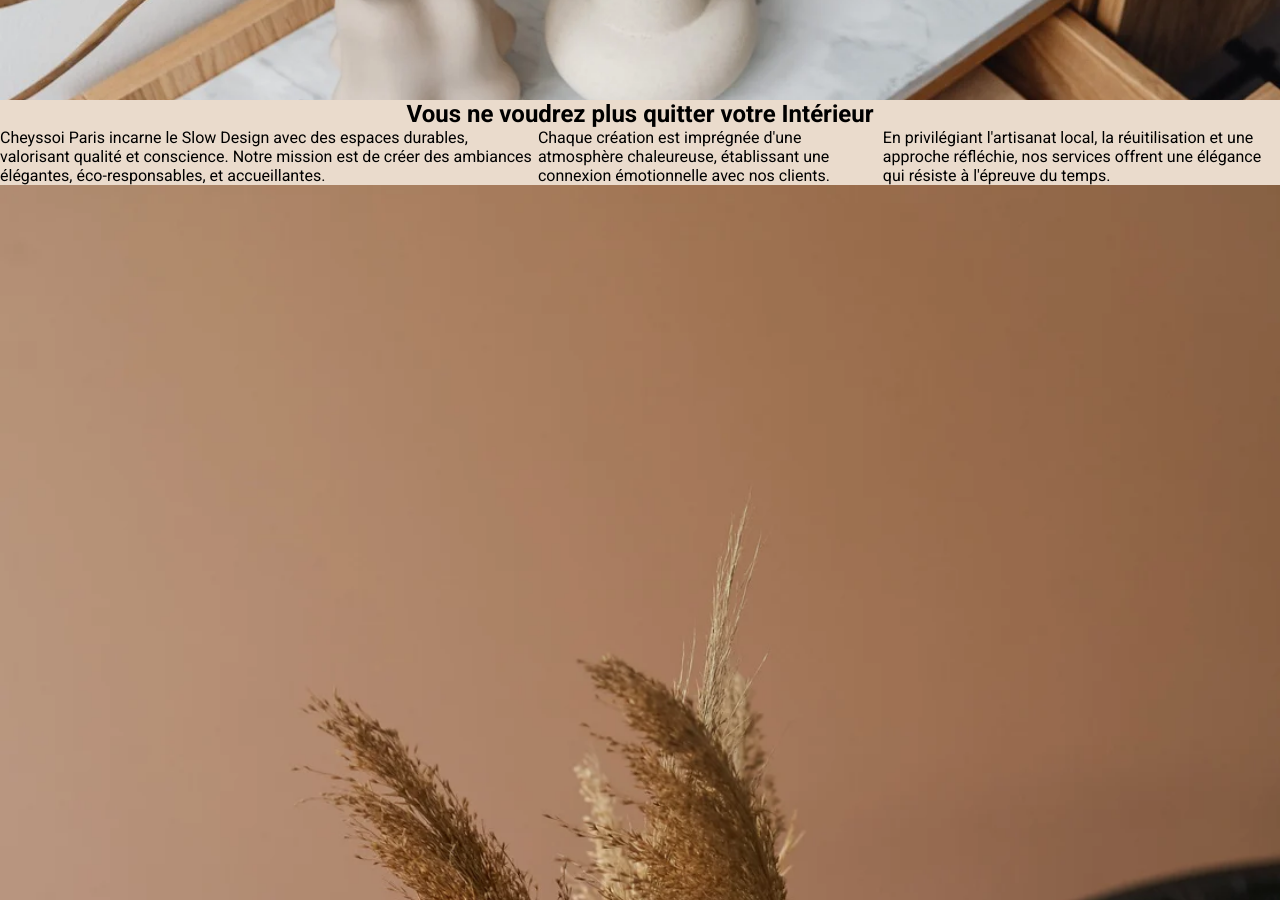
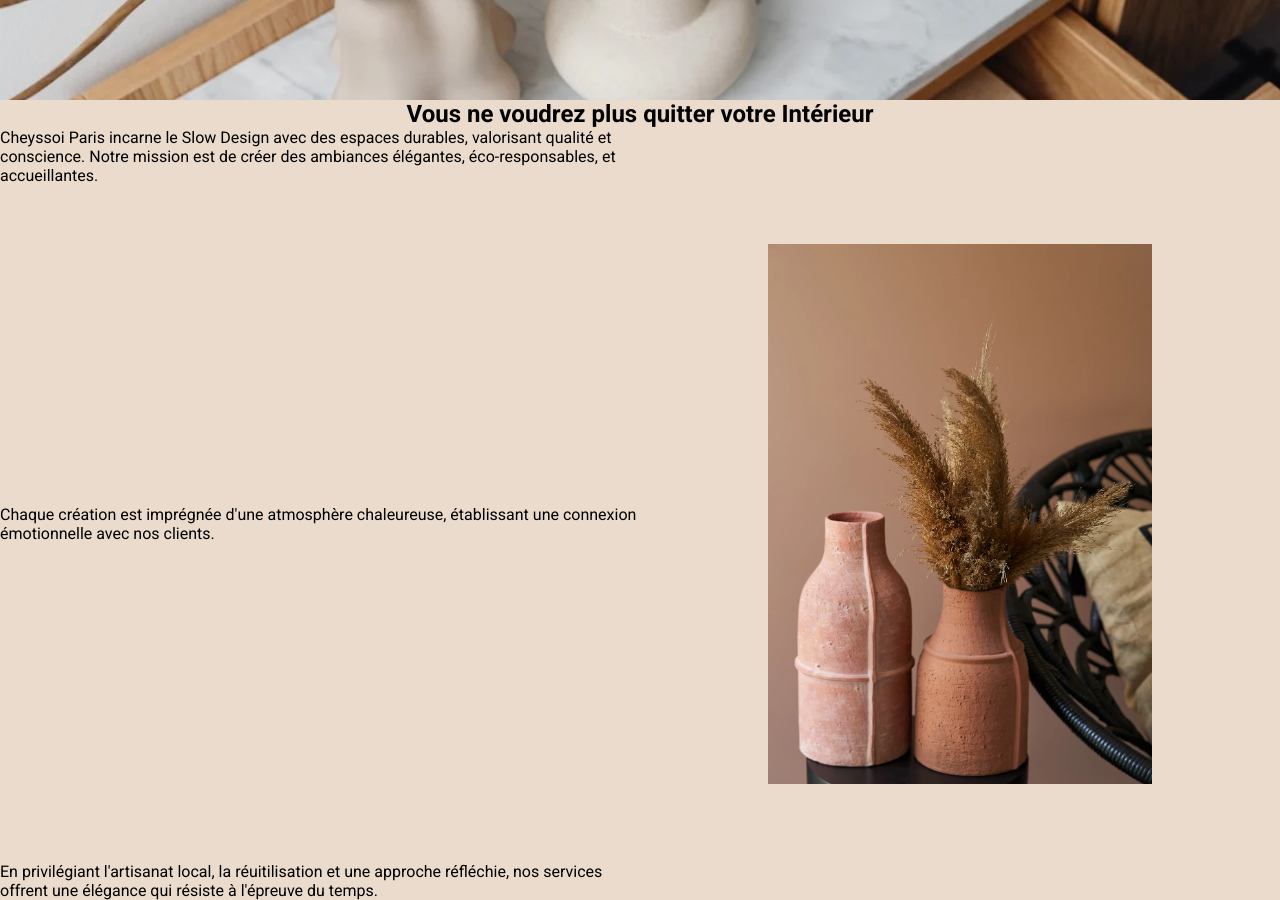
Before and after one commit to Scharlyopitz/CHEYSSOI-PARIS, a React (Vite) app: page /about in a window 1280 px wide. Shown: the part 700-1600 px from the top of the page. Built offline with nearby package versions, Linux system fonts and the light colour scheme.

Commit message:
Design secondSection

```diff
--- a/src/pages/About.jsx
+++ b/src/pages/About.jsx
@@ -38,7 +38,7 @@ function SecondeSection() {
             return <p key={i}>{texte}</p>;
           })}
         </div>
-        <div className="image">
+        <div className="imgContainer">
           <img src={Image2} alt="Image2" />
         </div>
       </div>
--- a/src/sass/pages/_about.scss
+++ b/src/sass/pages/_about.scss
@@ -58,8 +58,33 @@
     align-items: center;
     height: 100vh;
 
-    .container {
+    .divContainer {
       display: flex;
+      flex-direction: row;
+      height: 100%;
+
+      .container {
+        display: flex;
+        flex-direction: column;
+        align-items: center;
+        justify-content: space-between;
+        width: 50%;
+      }
+
+      .imgContainer {
+        display: flex;
+        align-items: center;
+        justify-content: center;
+        width: 50%;
+        height: 100%;
+
+        img {
+          object-fit: cover;
+          object-position: center;
+          width: 60%;
+          height: 70%;
+        }
+      }
     }
   }
 }
--- a/src/style/style.css
+++ b/src/style/style.css
@@ -124,6 +124,30 @@ header .menu .burger {
   align-items: center;
   height: 100vh;
 }
-#About .secondSection .container {
+#About .secondSection .divContainer {
   display: flex;
+  flex-direction: row;
+  height: 100%;
+}
+#About .secondSection .divContainer .container {
+  display: flex;
+  flex-direction: column;
+  align-items: center;
+  justify-content: space-between;
+  width: 50%;
+}
+#About .secondSection .divContainer .imgContainer {
+  display: flex;
+  align-items: center;
+  justify-content: center;
+  width: 50%;
+  height: 100%;
+}
+#About .secondSection .divContainer .imgContainer img {
+  -o-object-fit: cover;
+     object-fit: cover;
+  -o-object-position: center;
+     object-position: center;
+  width: 60%;
+  height: 70%;
 }/*# sourceMappingURL=style.css.map */
```
Also changed, not shown: 1 other file (tests, documents, lock files or other folders).
